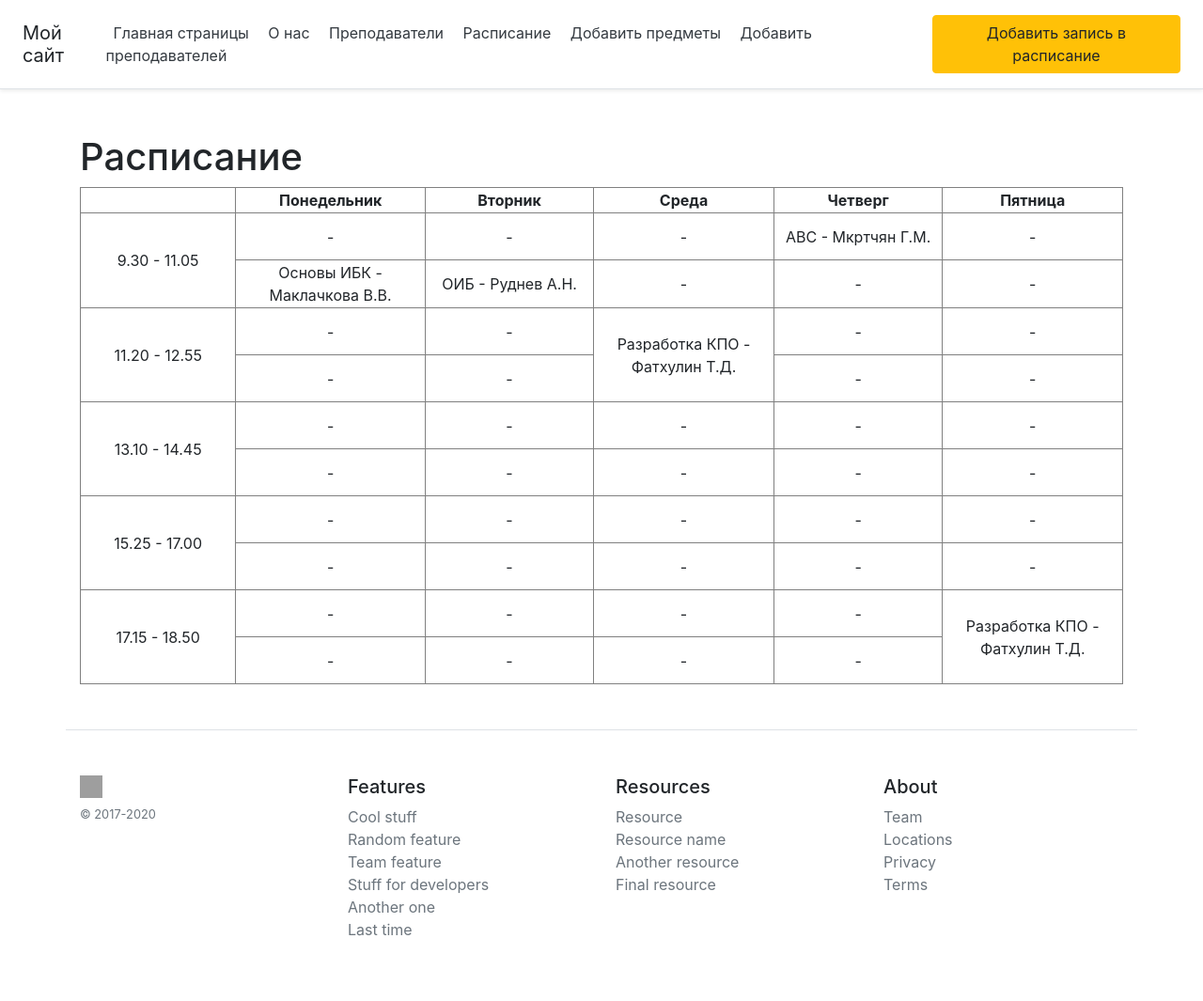
After one commit to White777888/ABC_BFI1801_Belov, a Flask app: page /Schedule in a window 1280 px wide. The commit adds this page. Shown: the whole page at 94% size. Run offline with Flask 2, Linux system fonts and the light colour scheme; data comes from the database, SQL or seed files in the repository; some libraries are stand-ins or nearby versions; grey boxes are pictures that could not be loaded.

Commit message:
For Nekit

```diff
--- a/main.py
+++ b/main.py
@@ -8,22 +8,32 @@ app.config['SQLALCHEMY_TRACK_MODIFICATIONS'] = False
 db = SQLAlchemy(app)
 
 
-
 class Teacher(db.Model):
     id = db.Column(db.Integer, primary_key=True)
     name = db.Column(db.String(50), nullable=False)
     subj = db.Column(db.String(150), nullable=True)
-    inter = db.Column(db.String(150), nullable=True)
-
-    """
-    title = db.Column(db.String(100), nullable=False)
-    intro = db.Column(db.String(300), nullable=False)
-    text = db.Column(db.Text, nullable=False)
-    date = db.Column(db.DateTime, default=datetime.utcnow)
-    """
+    day = db.Column(db.String(150), nullable=True)
+    time = db.Column(db.String(150), nullable=True)
+    weektype = db.Column(db.Integer, nullable=False)
 
     def __repr__(self):
         return "<Article %r>" % self.id
+
+
+class Subj(db.Model):
+    id = db.Column(db.Integer, primary_key=True)
+    s_name = db.Column(db.String(100), nullable=False)
+
+    def __repr__(self):
+        return "<Subj %r>" % self.id
+
+class TeachName(db.Model):
+    id = db.Column(db.Integer, primary_key=True)
+    t_name = db.Column(db.String(100), nullable=False)
+
+    def __repr__(self):
+        return "<Teacher %r>" % self.id
+
 
 @app.route('/')
 @app.route('/home')
@@ -39,17 +49,21 @@ def create_teacher():
     if request.method == "POST":
         name = request.form['name']
         subj = request.form['subj']
-        inter = request.form['inter']
+        day = request.form['day']
+        time = request.form['time']
+        weektype = request.form['subjType']
 
-        teacher = Teacher(name=name, subj=subj, inter=inter)
+        teacher = Teacher(name=name, subj=subj, day=day, time=time, weektype=weektype)
         try:
             db.session.add(teacher)
             db.session.commit()
-            return redirect('/teacher')
+            return redirect('/create-teacher')
         except:
             return "Произошла ошибка"
     else:
-        return render_template("create-teacher.html")
+        subjects = Subj.query.order_by(Subj.s_name).all()
+        teachers = TeachName.query.order_by(TeachName.t_name).all()
+        return render_template("create-teacher.html", subjects=subjects, teachers=teachers)
 
 @app.route('/teacher')
 def teachers():
@@ -61,11 +75,53 @@ def teacher_detail(id):
     teacher = Teacher.query.get(id)
     return render_template("teacher_detail.html", teacher=teacher)
 
-#Получение данных из адреса
 @app.route('/user/<string:name>/<int:id>')
 def user(name, id):
     return "User page: Hello, " + name + ' - ' + str(id)
 
+@app.route('/Subject', methods=['POST', 'GET'])
+def Subject():
+    if request.method == "POST":
+        s_name = request.form['subj']
+
+        if(s_name == ""):
+            return "Произошла ошибка"
+
+        subject = Subj(s_name = s_name)
+        try:
+            db.session.add(subject)
+            db.session.commit()
+            return redirect('/Subject')
+        except:
+            return "Произошла ошибка"
+    else:
+        subjects = Subj.query.order_by(Subj.s_name).all()
+        return render_template("subj.html", subjects=subjects)
+
+@app.route('/TeachName', methods=['POST', 'GET'])
+def Teachname():
+    if request.method == "POST":
+        t_name = request.form['t_name']
+
+        if (t_name == ""):
+            return "Произошла ошибка"
+
+        teacher = TeachName(t_name = t_name)
+        try:
+            db.session.add(teacher)
+            db.session.commit()
+            return redirect('/TeachName')
+        except:
+            return "Произошла ошибка"
+    else:
+        teachers = TeachName.query.order_by(TeachName.t_name).all()
+        return render_template("TeachName.html", teachers=teachers)
+
+
+@app.route('/Schedule')
+def Schedule():
+    teachers = Teacher.query.all()
+    return render_template("schedule.html", teachers=teachers)
 
 
 if __name__ == "__main__":
--- /dev/null
+++ b/templates/schedule.html
@@ -0,0 +1,92 @@
+{% extends "temp.html" %}
+
+{% block title %}
+Расписание
+{% endblock %}
+
+{% block body %}
+<div class="container mt-5">
+<h1>Расписание</h1>
+    <style>
+    td {
+    Width: 300px;
+    Height: 50px;
+    }
+    </style>
+    <table border="1">
+        <tr align=center>
+            <th>     </th> <th align=center>Понедельник</th> <th align=center>Вторник</th> <th align=center>Среда</th> <th align=center>Четверг</th> <th align=center>Пятница</th>
+        </tr>
+
+        {% set week = ["Понедельник", "Вторник", "Среда", "Четверг", "Пятница"] %}
+        {% set times = ["9.30 - 11.05", "11.20 - 12.55", "13.10 - 14.45", "15.25 - 17.00", "17.15 - 18.50"]%}
+        {% set stopDays = ["Понедельник", "Вторник", "Среда", "Четверг", "Пятница"] %}
+
+        {% set count = namespace(a=0) %}
+        {% set NumFullDay = namespace(nfd=0)%}
+
+        {% for time in times %}
+
+            {% set count.a = 0 %}
+            {% set stopDays = ["Понедельник", "Вторник", "Среда", "Четверг", "Пятница"] %}
+            <tr>
+                <td rowspan="2" align=center> {{time}}</td>
+                {% for day in week %}
+
+                    {% set count.a = 0 %}
+                    {% for el in teachers %}
+
+                        {% if (el.day == day) and (el.time == time) and (el.weektype == "Постоянная")%}
+                            {% set count.a = 1 %}
+                            {% set NumFullDay.nfd = NumFullDay.nfd + 1 %}
+                            {{ stopDays.remove(day) if stopDays.remove(day) }}
+
+                            <td rowspan="2" align=center> {{el.subj}} - {{el.name}}</td>
+                        {% endif %}
+                    {% endfor %}
+
+                {% if count.a == 0 %}
+                    {% set count.a = 0 %}
+                        {% for el in teachers %}
+
+                            {% if (el.day == day) and (el.time == time) and (el.weektype == "Нечетная")%}
+                                {% set count.a = 1 %}
+
+                                <td align=center> {{el.subj}} - {{el.name}}</td>
+
+                            {% endif %}
+                        {% endfor %}
+
+                        {% if count.a == 0 %}
+                            <td align=center> - </td>
+                        {% endif %}
+                {% endif %}
+            {% endfor %}
+            </tr>
+
+        <tr>
+
+            {% for day in stopDays %}
+
+                    {% set count.a = 0 %}
+                    {% for el in teachers %}
+
+                        {% if (el.day == day) and (el.time == time) and (el.weektype == "Четная")%}
+                            {% set count.a = 1 %}
+                            <td align=center> {{el.subj}} - {{el.name}}</td>
+
+                        {% endif %}
+
+                    {% endfor %}
+
+                    {% if count.a == 0 %}
+                        <td align=center>-</td>
+                    {% endif %}
+            {% endfor %}
+        </tr>
+        {% set NumFullDay.nfd = 0 %}
+    {% endfor %}
+    </table>
+
+</div>
+{% endblock %}
--- a/templates/teacher.html
+++ b/templates/teacher.html
@@ -12,7 +12,7 @@
         <div class="alert alert-info"></div>
         <h2>{{ el.name }}</h2>
         <p>{{ el.subj }}</p>
-        <p><b>{{ el.inter }}</b></p>
+        <p><b>{{ el.day }}: {{el.time}} {{el.weektype}}</b></p>
         <a href="/teacher/{{ el.id }}" class="btn btn-warning">Детальнее</a>
     {% endfor %}
 </div>
--- a/templates/teacher_detail.html
+++ b/templates/teacher_detail.html
@@ -1,7 +1,7 @@
 {% extends "temp.html" %}
 
 {% block title %}
-{{ article.name }}
+{{ teacher.name }}
 {% endblock %}
 
 {% block body %}
@@ -11,7 +11,7 @@
     <div class="alert alert-info"></div>
     <p>{{ teacher.name }}</p>
     <p>{{ teacher.subj }}</p>
-    <p><b>{{ teacher.inter }}</b></p>
+    <p><b>{{ teacher.day }}: {{teacher.time}}</b></p>
 
 </div>
 {% endblock %}
--- a/templates/temp.html
+++ b/templates/temp.html
@@ -14,11 +14,16 @@
     <div class="d-flex flex-column flex-md-row align-items-center p-3 px-md-4 mb-3 bg-white border-bottom shadow-sm">
       <h5 class="my-0 mr-md-auto font-weight-normal">Мой сайт</h5>
       <nav class="my-2 my-md-0 mr-md-3">
-        <a class="p-2 text-dark" href="/">Главная страницы</a>
-        <a class="p-2 text-dark" href="/about">О нас</a>
+
+          <a class="p-2 text-dark" href="/">Главная страницы</a>
+          <a class="p-2 text-dark" href="/about">О нас</a>
           <a class="p-2 text-dark" href="/teacher">Преподаватели</a>
+          <a class="p-2 text-dark" href="/Schedule">Расписание</a>
+          <a class="p-2 text-dark" href="/Subject">Добавить предметы</a>
+          <a class="p-2 text-dark" href="/TeachName">Добавить преподавателей</a>
+
       </nav>
-        <a class="btn btn-warning" href="/create-teacher">Добавить преподавателей</a>
+        <a class="btn btn-warning" href="/create-teacher">Добавить запись в расписание</a>
     </div>
     {% block body %}{% endblock %}
 
```
Also changed, not shown: templates/TeachName.html (added, +19 -0 lines), templates/create-teacher.html (+65 -4 lines), templates/subj.html (added, +19 -0 lines), Teacher.db.
